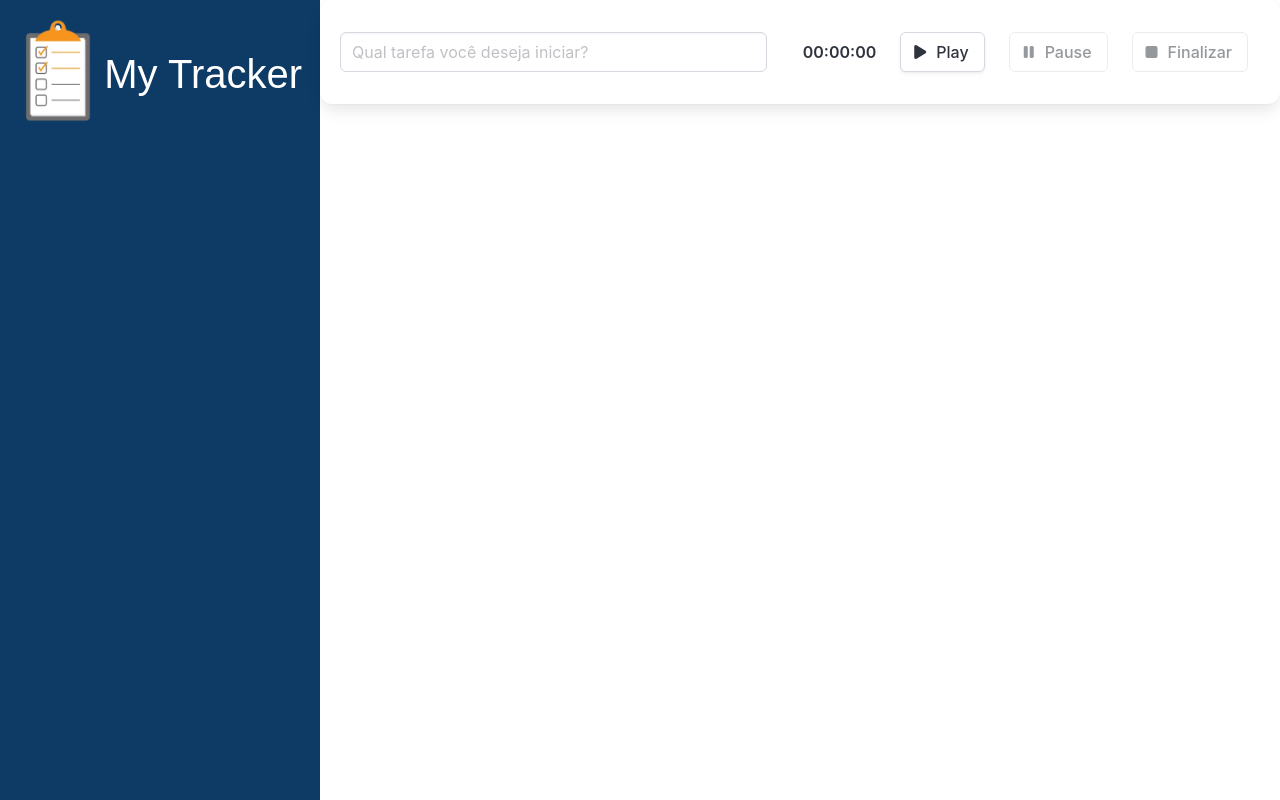
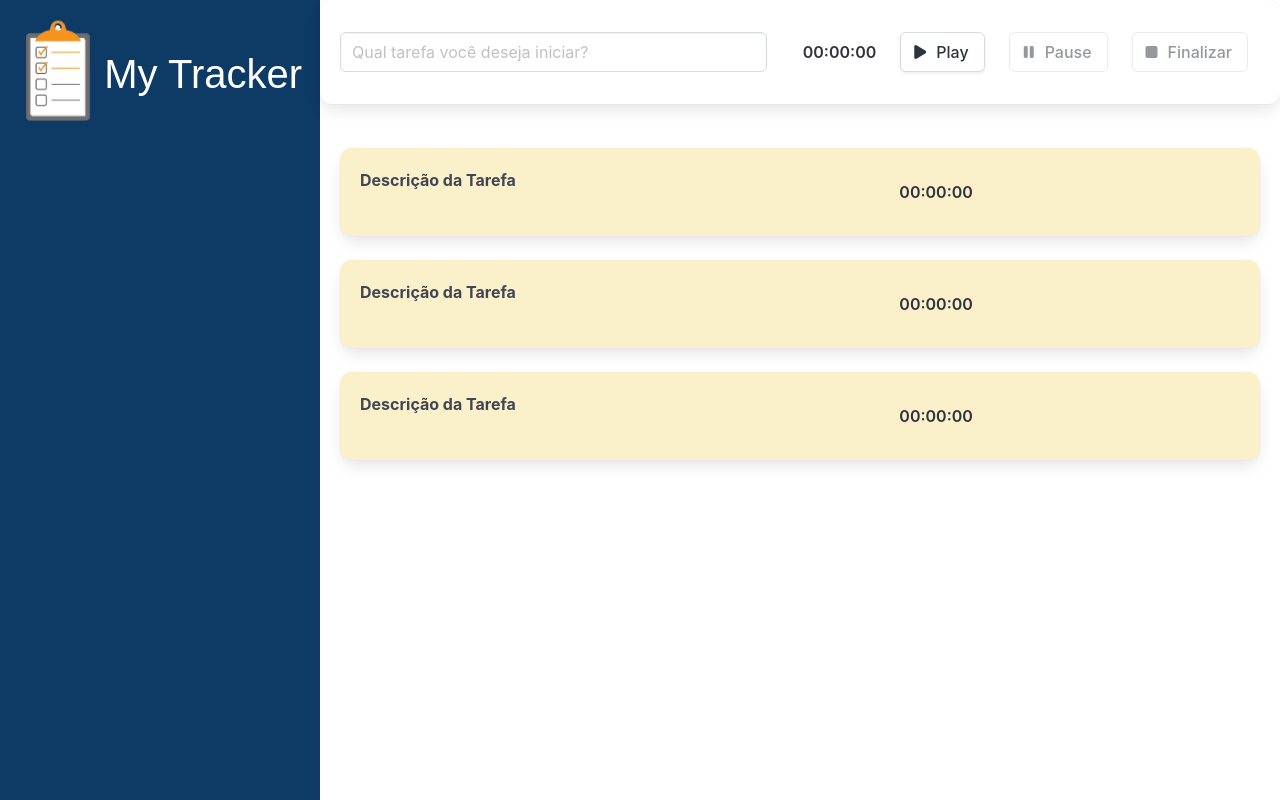
Before and after one commit to EduardoPSRodrigues/MyTracker, a Vue app: page / in a window 1280 px wide. Built offline with nearby package versions, Linux system fonts and the light colour scheme; a web font is replaced by a local one.

Commit message:
Atualizando o App viu com o componente de Tarefa

```diff
--- a/src/App.vue
+++ b/src/App.vue
@@ -6,6 +6,14 @@
     </div>
     <div class="column is-three-quarter">
       <Formulario />
+
+      <div class="lista-tarefas">
+        <!-- <Tarefa v-for="tarefa in tarefas" :key="tarefa.id" :tempoEmSegundos="tarefa.tempoEmSegundos" /> -->
+      <Tarefa />
+      <Tarefa />
+      <Tarefa />
+
+      </div>
     </div>
   </main>
 </template>
@@ -14,16 +22,20 @@
 import { defineComponent } from 'vue';
 import BarraLateral from './components/BarraLateral.vue';
 import Formulario from './components/Formulario.vue';
+import Tarefa from './components/Tarefa.vue';
 
 export default defineComponent({
   name: 'App',
   components: {
     BarraLateral,
     Formulario,
+    Tarefa,
   },
 });
 </script>
 
 <style scoped>
-/* Seu estilo aqui */
+.lista-tarefas {
+  padding: 1.25rem;
+}
 </style>
```
